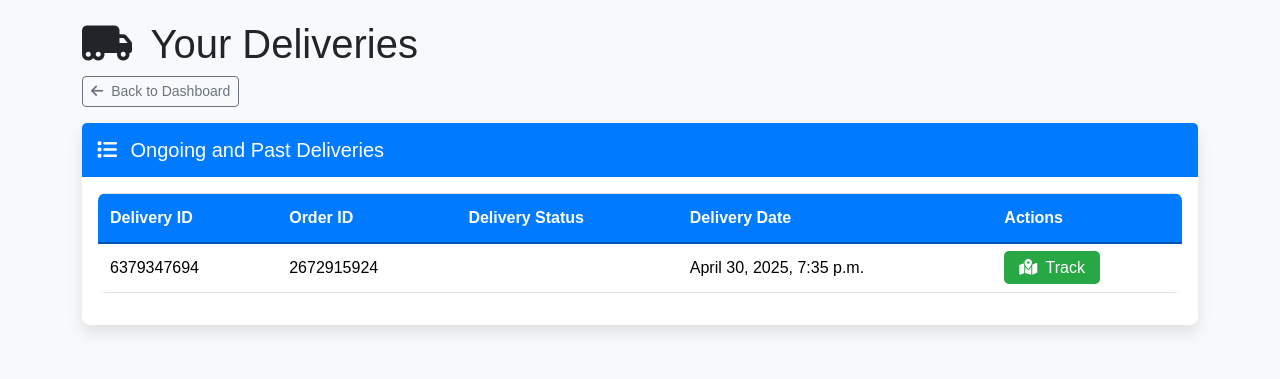
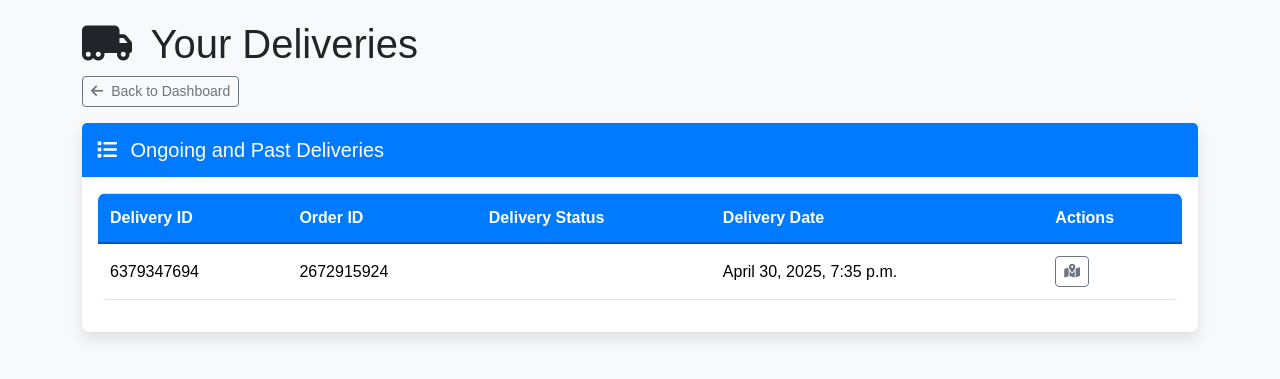
Before and after one commit to Godfred48/WaterTankRefill-App, a Django app: page /customer/deliveries/ in a window 1280 px wide. Shown: the top 379 px of the page. Run offline with Django 5.2, Linux system fonts and the light colour scheme; a user stored in the database is signed in; data comes from the database, SQL or seed files in the repository.

Commit message:
updated the customer delivery list template file

```diff
--- a/templates/customer/customer_delivery_list.html
+++ b/templates/customer/customer_delivery_list.html
@@ -96,8 +96,8 @@
                                         </td>
                                         <td>{{ delivery.delivery_date|date:"F j, Y, g:i a" }}</td>
                                         <td>
-                                            <a href="{% url 'customer_track_delivery' delivery.delivery_id %}" class="btn-track">
-                                                <i class="fas fa-map-marked-alt me-1"></i> Track
+                                            <a href="{% url 'testing'  %}" class="btn btn-sm btn-outline-secondary track-button" title="Track Delivery">
+                                                <i class="fas fa-map-marked-alt"></i>
                                             </a>
                                         </td>
                                     </tr>
```
